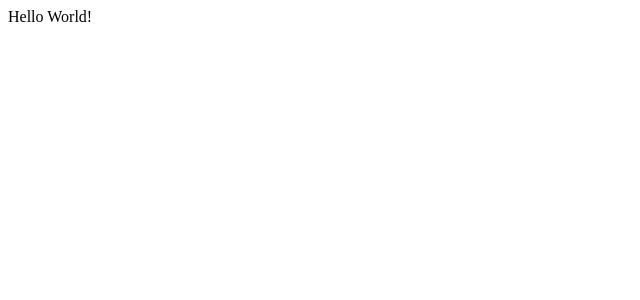
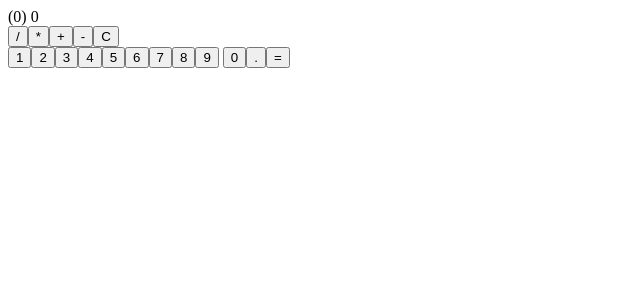
Before and after one commit to HeyGilly/Personal-React, a JavaScript app in the folder calculator_app/: page / in a window 1280 px wide. Shown: the top 300 px of the page, without its empty margins (0-640 px from the left). Built offline with nearby package versions, Linux system fonts and the light colour scheme; the HTML template or start-up script is replaced by a standard one.

Commit message:
Create a function that created a new array and used a for loop to create and push new buttons/numbers to the array. Then displayed the number by calling the function in the digits section

```diff
--- a/calculator_app/src/App.js
+++ b/calculator_app/src/App.js
@@ -1,9 +1,51 @@
 
 
 function App() {
+    const createDigits = () => {
+        // Create an array of digits that will store your array elements ( 1,2,3,4,5,6,7,8,9)
+        const digits = [];
+
+        // a for loop that will create the numbers 1 -9
+        // this will push the numbers that are now buttons to the digits array.
+        for(let xy = 1; xy <10;xy++ ){
+            digits.push(
+                <button key={xy}>{xy}</button>
+            )
+        }
+        return digits;
+    }
+
+
   return (
     <div className="App">
-      Hello World!
+
+        <main className={"calculator"}>
+            {/*Display of results and numbers*/}
+            <section className={"display"}>
+              <span>(0)</span> 0
+            </section>
+            {/*Buttons*/}
+            <section className={"operators"}>
+                <button>/</button>
+                <button>*</button>
+                <button>+</button>
+                <button>-</button>
+                <button>C</button>
+            </section>
+
+            {/*Going to use a function that will display the numbers for us. */
+            /*If we wrote it, the code will be long and repetitive. */
+            /*long list of buttons*/}
+            <section className={"digits"}>
+                { createDigits() }    {/*} //This is calling the function*/}
+                <button>0</button>
+                <button>.</button>
+                <button>=</button>
+            </section>
+
+        </main>
+
+
     </div>
   );
 }
```
